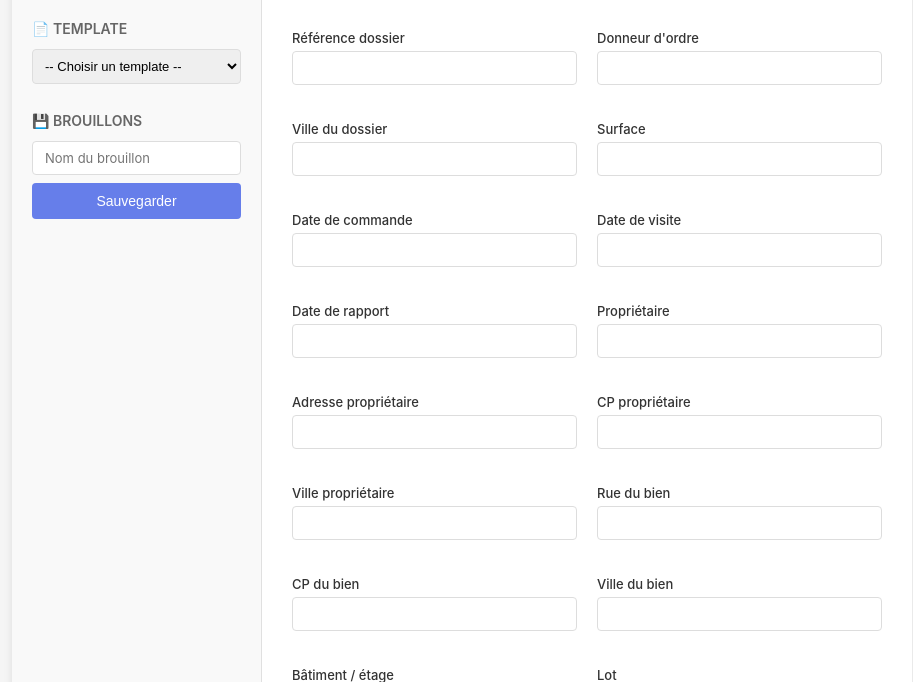
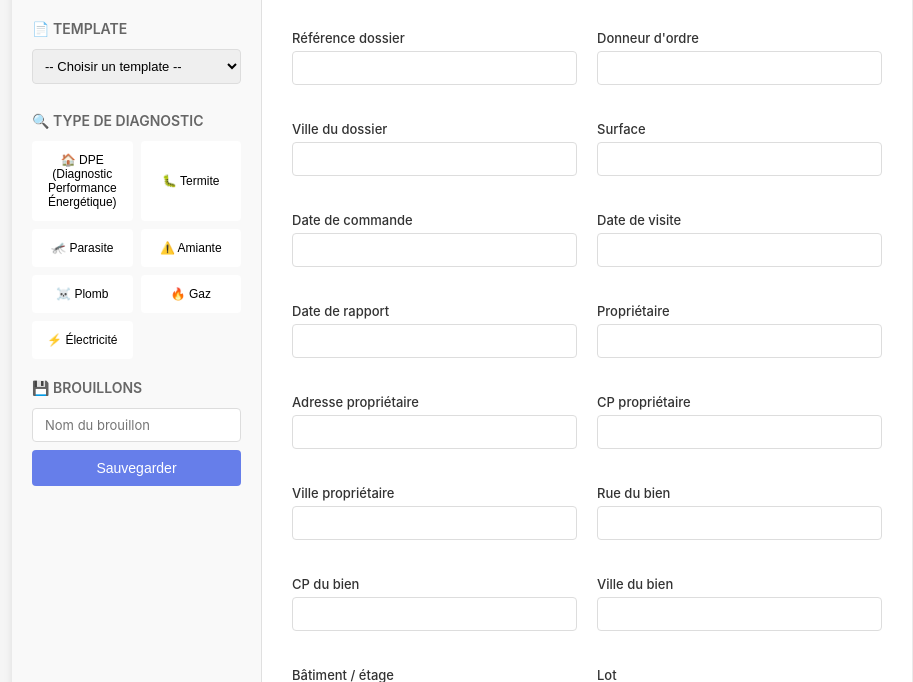
Before and after one commit to SocialKing75/diag, a Flask app: page / in a window 1280 px wide. Shown: the part 136-818 px from the top of the page, without its empty margins (178-1091 px from the left). Run offline with Flask 3, Linux system fonts and the light colour scheme; data that the repository does not hold is empty.

Commit message:
Ajouter sélecteur de type de diagnostic
- 7 types: DPE, Termite, Parasite, Amiante, Plomb, Gaz, Électricité
- Sélection obligatoire avant génération du CAR
- Stockage du type dans les brouillons
- Affichage du type dans la liste des brouillons
- Interface intuitive avec boutons visuels

```diff
--- a/app.py
+++ b/app.py
@@ -13,6 +13,16 @@ TEMPLATES_DIR = Path("templates")
 
 BROUILLONS_DIR.mkdir(exist_ok=True)
 EXPORTS_DIR.mkdir(exist_ok=True)
+
+DIAGNOSTIC_TYPES = {
+    "dpe": {"label": "🏠 DPE (Diagnostic Performance Énergétique)", "color": "#4CAF50"},
+    "termite": {"label": "🐛 Termite", "color": "#FF9800"},
+    "parasite": {"label": "🦟 Parasite", "color": "#F44336"},
+    "amiante": {"label": "⚠️ Amiante", "color": "#2196F3"},
+    "plomb": {"label": "☠️ Plomb", "color": "#9C27B0"},
+    "gaz": {"label": "🔥 Gaz", "color": "#FF6F00"},
+    "electricite": {"label": "⚡ Électricité", "color": "#FFC107"},
+}
 
 FIELD_DEFINITIONS = [
     ("reference_dossier", "Référence dossier"),
@@ -45,7 +55,7 @@ FIELD_DEFINITIONS = [
 def index():
     brouillons = sorted([f.stem for f in BROUILLONS_DIR.glob("*.json")])
     templates = sorted([f.stem for f in TEMPLATES_DIR.glob("*.CAR")])
-    return render_template("index.html", fields=FIELD_DEFINITIONS, brouillons=brouillons, templates=templates)
+    return render_template("index.html", fields=FIELD_DEFINITIONS, brouillons=brouillons, templates=templates, diagnostic_types=DIAGNOSTIC_TYPES)
 
 
 @app.route("/api/brouillons", methods=["GET"])
@@ -56,7 +66,8 @@ def list_brouillons():
         brouillons.append({
             "nom": path.stem,
             "date": path.stat().st_mtime,
-            "titre": data.get("titre_mission", "Sans titre")
+            "titre": data.get("titre_mission", "Sans titre"),
+            "type": data.get("diagnostic_type", "?")
         })
     return jsonify(sorted(brouillons, key=lambda x: x["date"], reverse=True))
 
@@ -92,11 +103,15 @@ def delete_brouillon(nom):
 def generer_car():
     data = request.json
     template_nom = data.get("template")
+    diagnostic_type = data.get("diagnostic_type")
     fields_data = data.get("fields", {})
     nom_sortie = data.get("nom_sortie", f"dossier-{datetime.now().strftime('%Y%m%d-%H%M%S')}")
 
     if not template_nom:
         return jsonify({"error": "Pas de template sélectionné"}), 400
+
+    if not diagnostic_type:
+        return jsonify({"error": "Type de diagnostic requis"}), 400
 
     template_path = TEMPLATES_DIR / f"{template_nom}.CAR"
     if not template_path.exists():
@@ -104,6 +119,7 @@ def generer_car():
 
     # Filtrer les champs vides et les champs inconnus
     filtered_data = {k: v for k, v in fields_data.items() if v and k in CAR_FIELD_MAP}
+    filtered_data["diagnostic_type"] = diagnostic_type
 
     output_path = EXPORTS_DIR / f"{nom_sortie}.CAR"
 
--- a/templates/index.html
+++ b/templates/index.html
@@ -69,13 +69,41 @@
             margin-top: 0;
         }
 
-        .template-select, .save-input {
+        .template-select, .save-input, select {
             width: 100%;
             padding: 8px;
             margin-bottom: 8px;
             border: 1px solid #ddd;
             border-radius: 4px;
             font-size: 13px;
+        }
+
+        .diagnostic-buttons {
+            display: grid;
+            grid-template-columns: 1fr 1fr;
+            gap: 8px;
+            margin-bottom: 15px;
+        }
+
+        .diagnostic-btn {
+            padding: 10px;
+            border: 2px solid transparent;
+            border-radius: 4px;
+            background: white;
+            cursor: pointer;
+            font-size: 12px;
+            font-weight: 500;
+            transition: all 0.2s;
+            text-align: center;
+        }
+
+        .diagnostic-btn:hover {
+            border-color: #ddd;
+        }
+
+        .diagnostic-btn.active {
+            border-color: #667eea;
+            background: rgba(102, 126, 234, 0.1);
         }
 
         .brouillons-list {
@@ -108,6 +136,12 @@
             font-size: 11px;
             color: #999;
             margin-top: 3px;
+        }
+
+        .brouillon-item.type {
+            font-size: 11px;
+            color: #667eea;
+            margin-top: 2px;
         }
 
         .btn-delete {
@@ -282,6 +316,10 @@
             .form-grid {
                 grid-template-columns: 1fr;
             }
+
+            .diagnostic-buttons {
+                grid-template-columns: 1fr;
+            }
         }
     </style>
 </head>
@@ -301,6 +339,9 @@
                     <option value="{{ template }}">{{ template }}</option>
                     {% endfor %}
                 </select>
+
+                <h3>🔍 Type de diagnostic</h3>
+                <div class="diagnostic-buttons" id="diagnosticButtons"></div>
 
                 <h3>💾 Brouillons</h3>
                 <input type="text" id="saveNom" class="save-input" placeholder="Nom du brouillon">
@@ -335,6 +376,32 @@
     </div>
 
     <script>
+        const diagnosticTypes = {
+            {% for key, info in diagnostic_types.items() %}
+            "{{ key }}": { label: "{{ info.label }}", color: "{{ info.color }}" },
+            {% endfor %}
+        };
+
+        let selectedDiagnostic = null;
+
+        // Initialiser les boutons de diagnostic
+        function initDiagnosticButtons() {
+            const container = document.getElementById("diagnosticButtons");
+            Object.entries(diagnosticTypes).forEach(([key, info]) => {
+                const btn = document.createElement("button");
+                btn.className = "diagnostic-btn";
+                btn.textContent = info.label;
+                btn.onclick = () => selectDiagnostic(key, btn);
+                container.appendChild(btn);
+            });
+        }
+
+        function selectDiagnostic(key, btn) {
+            selectedDiagnostic = key;
+            document.querySelectorAll(".diagnostic-btn").forEach(b => b.classList.remove("active"));
+            btn.classList.add("active");
+        }
+
         // Charger la liste des brouillons
         function loadBrouillons() {
             fetch("/api/brouillons")
@@ -351,6 +418,7 @@
                                 <button class="btn-delete" onclick="deleteBrouillon('${b.nom}'); event.stopPropagation();">✕</button>
                             </div>
                             <div class="brouillon-item date">${new Date(b.date * 1000).toLocaleString('fr-FR')}</div>
+                            <div class="brouillon-item type">${diagnosticTypes[b.type]?.label || b.type}</div>
                         `;
                         list.appendChild(div);
                     });
@@ -362,9 +430,13 @@
                 .then(r => r.json())
                 .then(data => {
                     Object.entries(data).forEach(([key, value]) => {
-                        const input = document.getElementById(key);
-                        if (input && key !== "nom") {
-                            input.value = value || "";
+                        if (key === "diagnostic_type") {
+                            selectDiagnostic(value, document.querySelector(`.diagnostic-btn[data-type="${value}"]`));
+                        } else {
+                            const input = document.getElementById(key);
+                            if (input && key !== "nom") {
+                                input.value = value || "";
+                            }
                         }
                     });
                     document.getElementById("saveNom").value = nom;
@@ -373,12 +445,18 @@
         }
 
         function saveBrouillon() {
+            if (!selectedDiagnostic) {
+                showAlert("Sélectionner un type de diagnostic", "error");
+                return;
+            }
+
             const nom = document.getElementById("saveNom").value || `brouillon-${new Date().toISOString().slice(0, 10)}`;
             const fields = {};
             document.querySelectorAll("[data-field]").forEach(input => {
                 fields[input.id] = input.value;
             });
             fields.nom = nom;
+            fields.diagnostic_type = selectedDiagnostic;
 
             fetch("/api/brouillons", {
                 method: "POST",
@@ -409,6 +487,11 @@
                 return;
             }
 
+            if (!selectedDiagnostic) {
+                showAlert("Veuillez sélectionner un type de diagnostic", "error");
+                return;
+            }
+
             const nom = (document.getElementById("reference_dossier").value || "dossier").replace(/[^a-zA-Z0-9-_]/g, "-");
             const fields = {};
             document.querySelectorAll("[data-field]").forEach(input => {
@@ -420,7 +503,7 @@
             fetch("/api/generer", {
                 method: "POST",
                 headers: { "Content-Type": "application/json" },
-                body: JSON.stringify({ template, nom_sortie: nom, fields })
+                body: JSON.stringify({ template, diagnostic_type: selectedDiagnostic, nom_sortie: nom, fields })
             })
                 .then(r => r.json())
                 .then(data => {
@@ -441,6 +524,8 @@
             if (confirm("Vider tout le formulaire ?")) {
                 document.querySelectorAll("[data-field]").forEach(input => input.value = "");
                 document.getElementById("saveNom").value = "";
+                selectedDiagnostic = null;
+                document.querySelectorAll(".diagnostic-btn").forEach(b => b.classList.remove("active"));
             }
         }
 
@@ -454,6 +539,7 @@
         }
 
         // Au chargement
+        initDiagnosticButtons();
         loadBrouillons();
     </script>
 </body>
```
